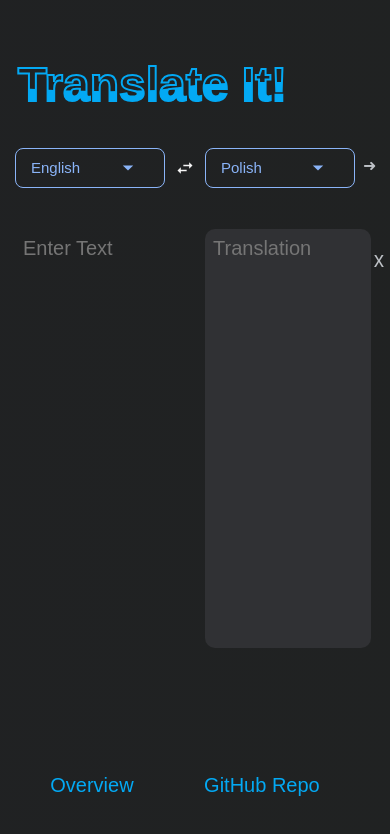
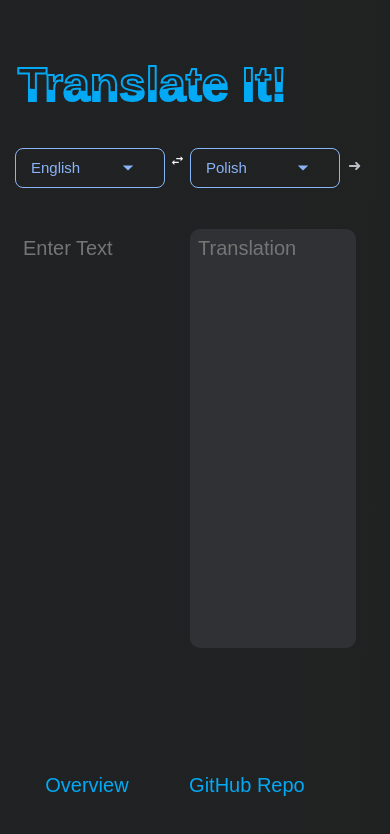
Before and after one commit to JDVasquez26/Google-translate-clone, a React (Create React App) app: page / in a window 390 px wide. Shown: the top 834 px of the page. Built offline with nearby package versions, Linux system fonts and the light colour scheme; no server answers.

Commit message:
resizing mobile view

```diff
--- a/src/App.js
+++ b/src/App.js
@@ -23,7 +23,7 @@ const App = () => {
   }, []);
 
   const translate = async () => {
-    console.log("trainsalte");
+    console.log("translate");
     const data = {
       textToTranslate,
       outputLanguage,
--- a/src/index.css
+++ b/src/index.css
@@ -322,10 +322,10 @@ to make it into three columns */
     justify-content: flex-start;
     width: 340px;
     height: 826px;
-    /* overflow: hidden; */
+    overflow: hidden;
   }
   .app {
-    width: 370px;
+    width: 350px;
     height: 626px;
     overflow: hidden;
     /* background-color: purple; */
@@ -333,7 +333,7 @@ to make it into three columns */
 
   .content {
     /* width:400px; */
-    width: 340px;
+    width: 320px;
 
     /* background-color: green; */
   }
@@ -370,11 +370,11 @@ to make it into three columns */
   }
 
   .arrow-container {
-    padding: 10px;
+    padding: 5px;
   }
   .arrow-container svg {
-    width: 20px;
-    height: 20px;
+    width: 15px;
+    height: 15px;
     fill: whitesmoke;
   }
 
```
